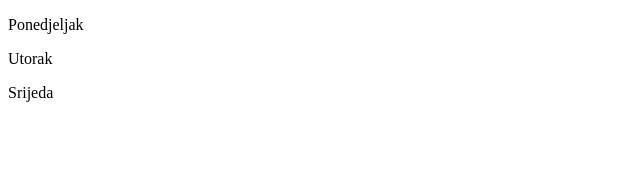
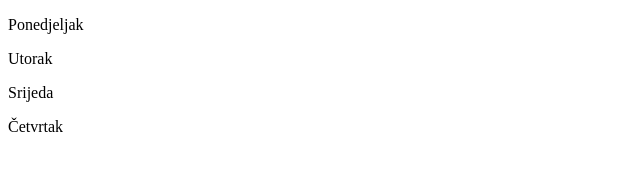
Before and after one commit to martinavugithub/testiranjeBrancheva, a plain HTML site: page index.html in a window 1280 px wide. Shown: the full height of the page, 0-640 px from the left. Drawn offline with Linux system fonts and the light colour scheme.

Commit message:
cetvrtak

```diff
--- a/index.html
+++ b/index.html
@@ -10,5 +10,6 @@
    <p>Ponedjeljak</p>
    <p>Utorak</p>
    <p>Srijeda</p>
+   <p>Četvrtak</p>
 </body>
 </html>
```
